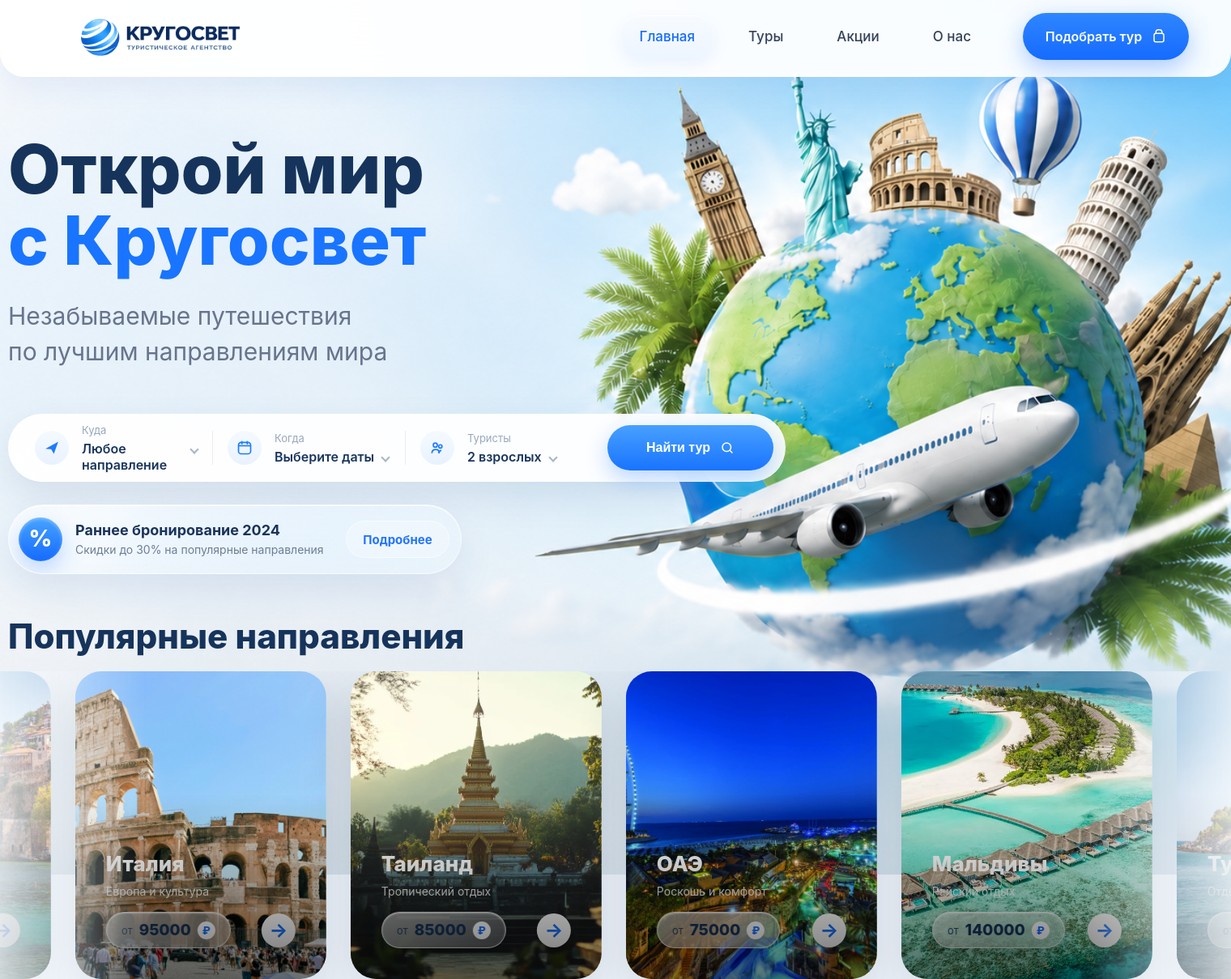
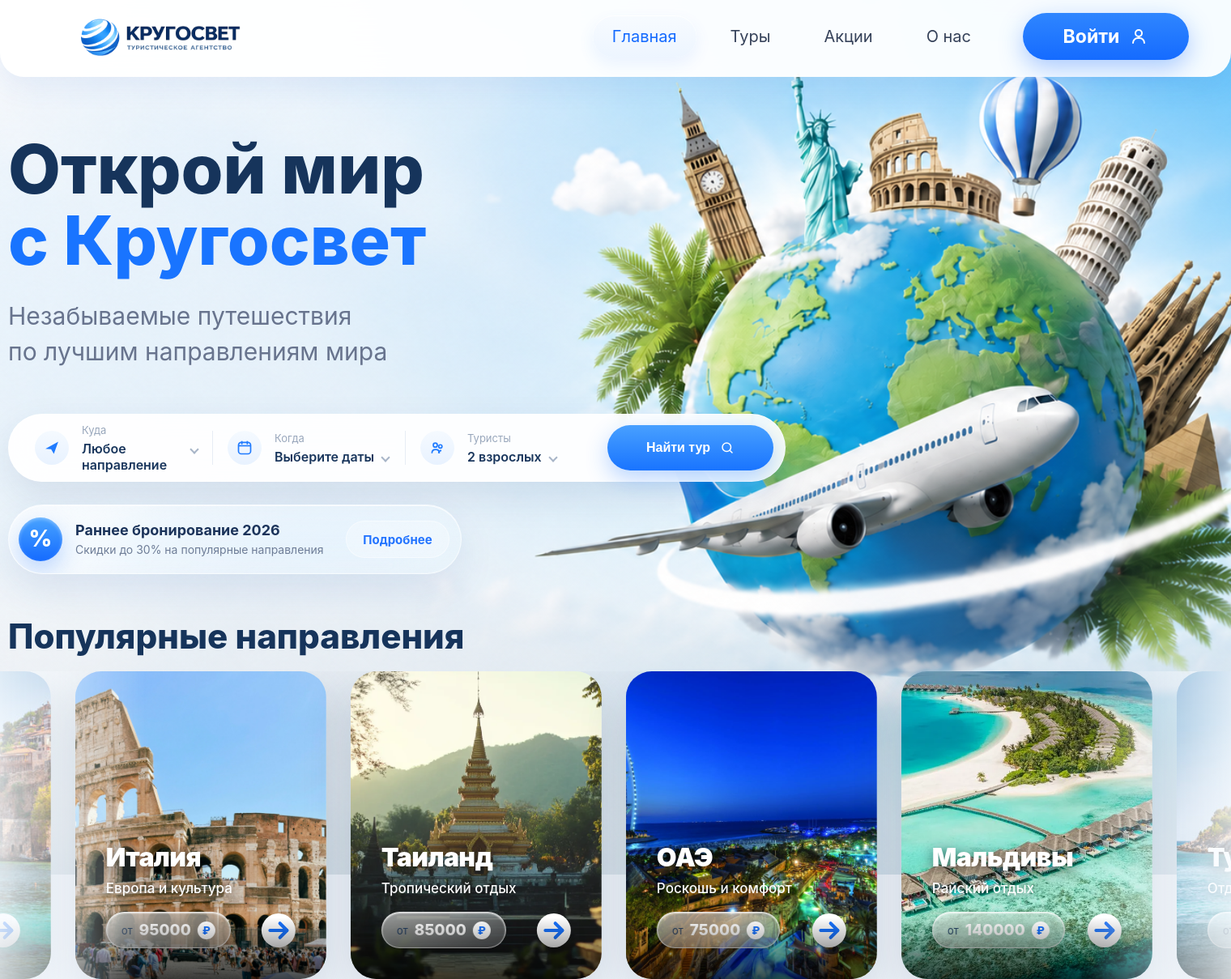
Before and after one commit to EELDERONN/Krugosvet_app, a Django app: page / in a window 1520 px wide. Shown: the whole page at 81% size. Run offline with Django 5.2, Linux system fonts and the light colour scheme; data comes from the database, SQL or seed files in the repository; some libraries are stand-ins or nearby versions.

Commit message:
BugFix and some improvements

```diff
--- a/ToursApp/tours_main/static/tours_main/css/destinations.css
+++ b/ToursApp/tours_main/static/tours_main/css/destinations.css
@@ -231,9 +231,9 @@
 
     0deg,
 
-    rgba(0,0,0,.55),
+    rgba(0, 0, 0, 0.712),
 
-    transparent 60%
+    transparent 20%
 
     );
 
@@ -269,13 +269,20 @@
 
 .destination-overlay h3{
 
-    color:white;
+    color:#ffffff;
 
-    font-size:26px;
+    font-size:32px;
 
-    font-weight:800;
+    font-weight:900;
 
-    margin:0 0 8px;
+    line-height:1.05;
+
+    margin:0 0 10px;
+
+    letter-spacing:-0.02em;
+
+    text-shadow:
+        0 4px 18px rgba(0,0,0,.65);
 
 }
 
@@ -283,11 +290,16 @@
 
 .destination-description{
 
-    color:white;
+    color:rgba(255,255,255,.98);
 
-    opacity:.85;
+    font-size:17px;
 
-    font-size:14px;
+    font-weight:500;
+
+    line-height:1.45;
+
+    text-shadow:
+        0 2px 10px rgba(0,0,0,.45);
 
 }
 
@@ -378,7 +390,7 @@
 
     font-weight:600;
 
-    color:#16345B;
+    color:#d3e6ff;
 
     opacity:.9;
 
@@ -392,6 +404,8 @@
     font-size:20px;
 
     font-weight:800;
+
+    color:#fcfcfc;
 
 }
 
--- a/ToursApp/tours_main/static/tours_main/css/header.css
+++ b/ToursApp/tours_main/static/tours_main/css/header.css
@@ -133,9 +133,9 @@ body{
 
     color:#36425A;
 
-    font-size:17px;
+    font-size:20px;
 
-    font-weight:500;
+    font-weight:6700;
 
     height:52px;
 
@@ -197,9 +197,9 @@ body{
 
     color:white;
 
-    font-size:16px;
+    font-size:23px;
 
-    font-weight:600;
+    font-weight:700;
 
     border-radius:29px;
 
--- a/ToursApp/tours_main/templates/tours_main/base.html
+++ b/ToursApp/tours_main/templates/tours_main/base.html
@@ -13,8 +13,12 @@
     <link rel="stylesheet" href="{% static 'tours_main/css/hero.css' %}">
     <link rel="stylesheet" href="{% static 'tours_main/css/promo.css' %}">
     <link rel="stylesheet" href="{% static 'tours_main/css/destinations.css' %}">
+
+    <link rel="icon"
+      type="image/png"
+      href="{% static 'tours_main/img/favicon.png' %}">
+
 </head>
-
 <body>
 
     <!-- ===========================
@@ -36,24 +40,24 @@
                 <a href="{% url 'about' %}">О нас</a>
             </nav>
 
-            <a href="#" class="tour-btn">
+            <a href="/login/" class="tour-btn">
 
-                Подобрать тур
+                Войти
 
-                <svg width="18" height="18" viewBox="0 0 24 24" fill="none">
+                <svg width="24" height="24" viewBox="0 0 24 24" fill="none">
 
-                    <path d="M7 7V5C7 2.8 8.8 1 11 1H13C15.2 1 17 2.8 17 5V7"
+                    <circle
+                        cx="12"
+                        cy="8"
+                        r="4"
+                        stroke="white"
+                        stroke-width="2"/>
+
+                    <path
+                        d="M5 20C5 16.7 7.7 14 11 14H13C16.3 14 19 16.7 19 20"
                         stroke="white"
                         stroke-width="2"
                         stroke-linecap="round"/>
-
-                    <rect x="4"
-                        y="7"
-                        width="16"
-                        height="14"
-                        rx="3"
-                        stroke="white"
-                        stroke-width="2"/>
 
                 </svg>
 
@@ -261,7 +265,7 @@
 
                             <div class="promo-info">
 
-                                <h3>Раннее бронирование 2024</h3>
+                                <h3>Раннее бронирование 2026</h3>
 
                                 <p>Скидки до 30% на популярные направления</p>
 
@@ -353,8 +357,25 @@
 
 
             <div class="destination-arrow">
-                →
-            </div>
+
+            <svg viewBox="0 0 24 24" fill="none">
+
+                <path
+                    d="M6 12H18"
+                    stroke="currentColor"
+                    stroke-width="2.3"
+                    stroke-linecap="round"/>
+
+                <path
+                    d="M13 7L18 12L13 17"
+                    stroke="currentColor"
+                    stroke-width="2.3"
+                    stroke-linecap="round"
+                    stroke-linejoin="round"/>
+
+            </svg>
+
+        </div>
 
 
         </div>
@@ -377,5 +398,27 @@
             {% endblock %}
         </main>
     </div>
+
+    <!-- Lenis Smooth Scroll -->
+<script src="https://unpkg.com/lenis@1.3.1/dist/lenis.min.js"></script>
+
+<script>
+const lenis = new Lenis({
+    duration: 1.4,
+    smoothWheel: true,
+    wheelMultiplier: 1,
+    touchMultiplier: 2,
+});
+
+function raf(time) {
+    lenis.raf(time);
+    requestAnimationFrame(raf);
+}
+
+requestAnimationFrame(raf);
+</script>
+
 </body>
 </html>
+</body>
+</html>
```
Also changed, not shown: ToursApp/tours_main/static/tours_main/img/favicon.png (added).
